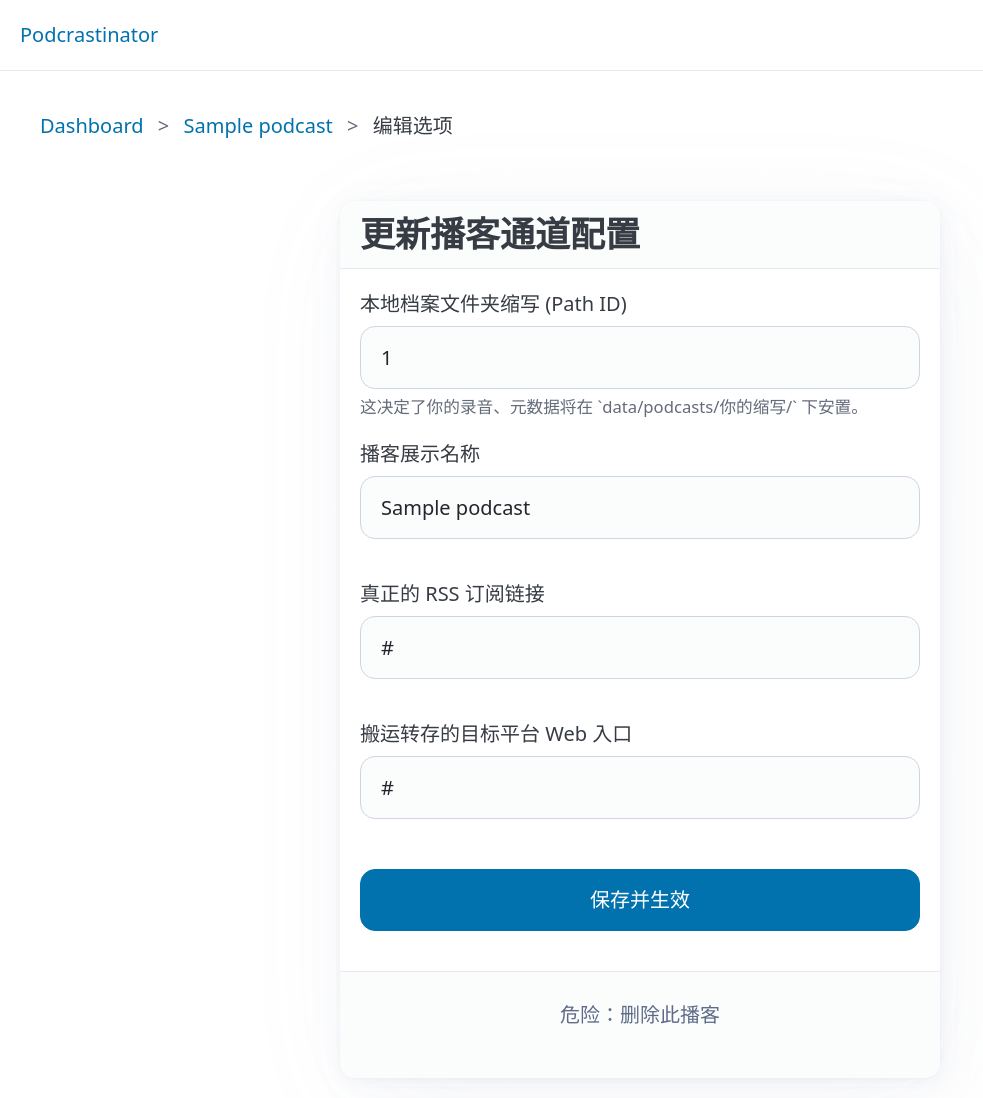
After one commit to ChaosBeiduo/podcrastinator, a FastAPI app: template templates/edit_podcast.html in a window 1280 px wide. The commit adds this page. Shown: the whole page, without its empty margins (0-983 px from the left). Run offline with FastAPI, Linux system fonts and the light colour scheme; the template is opened without the code that fills it: most values are stand-ins (such as "Sample title", 1, 10 or a date in 2020); some libraries are stand-ins or nearby versions.

Commit message:
feat: add CRUD functionality for podcast management with new edit and creation interfaces

```diff
--- a/app.py
+++ b/app.py
@@ -1,7 +1,7 @@
 import os
 from contextlib import asynccontextmanager
 import uvicorn
-from fastapi import FastAPI, Request, BackgroundTasks
+from fastapi import FastAPI, Request, BackgroundTasks, Form
 from fastapi.templating import Jinja2Templates
 from fastapi.staticfiles import StaticFiles
 from fastapi.responses import HTMLResponse, RedirectResponse
@@ -69,6 +69,45 @@ async def podcast_detail(request: Request, podcast_id: str):
         context={"podcast": podcast, "episodes": eps}
     )
 
+@app.get("/podcast/{podcast_id}/edit", response_class=HTMLResponse)
+async def edit_podcast_page(request: Request, podcast_id: str):
+    podcast = StorageManager.get_podcast(podcast_id)
+    if not podcast:
+        return RedirectResponse("/")
+    return templates.TemplateResponse(request, "edit_podcast.html", {"podcast": podcast})
+
+@app.post("/podcast/{podcast_id}/edit")
+async def save_edited_podcast(
+    podcast_id: str,
+    id: str = Form(...),
+    title: str = Form(...),
+    rss_url: str = Form(...),
+    target_upload_url: str = Form(...)
+):
+    new_pod = PodcastConfig(id=id, title=title, rss_url=rss_url, target_upload_url=target_upload_url)
+    StorageManager.update_podcast(old_id=podcast_id, new_podcast=new_pod)
+    return RedirectResponse(f"/podcast/{id}", status_code=303)
+
+@app.post("/podcast/{podcast_id}/delete")
+async def delete_podcast(podcast_id: str):
+    StorageManager.delete_podcast(podcast_id)
+    return RedirectResponse("/", status_code=303)
+
+@app.get("/new", response_class=HTMLResponse)
+async def new_podcast_page(request: Request):
+    return templates.TemplateResponse(request, "edit_podcast.html", {"podcast": None})
+
+@app.post("/new")
+async def create_new_podcast(
+    id: str = Form(...),
+    title: str = Form(...),
+    rss_url: str = Form(...),
+    target_upload_url: str = Form(...)
+):
+    new_pod = PodcastConfig(id=id, title=title, rss_url=rss_url, target_upload_url=target_upload_url)
+    StorageManager.save_podcast(new_pod)
+    return RedirectResponse(f"/podcast/{id}", status_code=303)
+
 @app.post("/api/podcast/{podcast_id}/sync")
 async def sync_podcast(podcast_id: str):
     podcast = StorageManager.get_podcast(podcast_id)
--- a/templates/base.html
+++ b/templates/base.html
@@ -1,5 +1,6 @@
 <!DOCTYPE html>
 <html lang="en">
+
 <head>
     <meta charset="UTF-8">
     <meta name="viewport" content="width=device-width, initial-scale=1.0">
@@ -13,7 +14,10 @@
         :root {
             --pico-border-radius: 0.75rem;
         }
-        main { padding-top: 2rem; }
+
+        main {
+            padding-top: 2rem;
+        }
 
         .badge {
             display: inline-block;
@@ -25,10 +29,26 @@
             color: var(--pico-secondary-inverse);
             white-space: nowrap;
         }
-        .badge.success { background-color: #2e7d32; color: white; }
-        .badge.warning { background-color: #f57c00; color: white; }
-        .badge.error { background-color: #c62828; color: white; }
-        .badge.info { background-color: #1565c0; color: white; }
+
+        .badge.success {
+            background-color: #2e7d32;
+            color: white;
+        }
+
+        .badge.warning {
+            background-color: #f57c00;
+            color: white;
+        }
+
+        .badge.error {
+            background-color: #c62828;
+            color: white;
+        }
+
+        .badge.info {
+            background-color: #1565c0;
+            color: white;
+        }
 
         .card {
             padding: 1.5rem;
@@ -41,6 +61,7 @@
             color: inherit;
             display: block;
         }
+
         .card:hover {
             transform: translateY(-2px);
             box-shadow: 0 10px 15px -3px rgba(0, 0, 0, 0.1);
@@ -51,7 +72,9 @@
             border-spacing: 0;
             width: 100%;
         }
-        th, td {
+
+        th,
+        td {
             padding: 1rem;
             border-bottom: 1px solid var(--pico-muted-border-color);
             vertical-align: middle;
@@ -66,13 +89,11 @@
         }
     </style>
 </head>
+
 <body>
     <nav class="container-fluid" style="border-bottom: 1px solid var(--pico-muted-border-color);">
         <ul>
-            <li><strong style="font-size:1.2rem;">🎙️ Podcrastinator Central</strong></li>
-        </ul>
-        <ul>
-            <li><a href="/">Dashboard</a></li>
+            <li><a href="/">Podcrastinator</a></li>
         </ul>
     </nav>
 
@@ -80,4 +101,5 @@
         {% block content %}{% endblock %}
     </main>
 </body>
+
 </html>
--- /dev/null
+++ b/templates/edit_podcast.html
@@ -0,0 +1,45 @@
+{% extends "base.html" %}
+{% block content %}
+<nav aria-label="breadcrumb">
+  <ul>
+    <li><a href="/">Dashboard</a></li>
+    {% if podcast %}
+        <li><a href="/podcast/{{ podcast.id }}">{{ podcast.title }}</a></li>
+        <li>编辑选项</li>
+    {% else %}
+        <li>新频道配置</li>
+    {% endif %}
+  </ul>
+</nav>
+
+<article style="max-width: 600px; margin: 0 auto; margin-top: 2rem;">
+    <header>
+        <h2 style="margin-bottom: 0;">{% if podcast %}更新播客通道配置{% else %}注册崭新播客通道{% endif %}</h2>
+    </header>
+    <form action="/podcast/{{ podcast.id ~ '/edit' if podcast else 'new' }}" method="post">
+
+        <label for="id">本地档案文件夹缩写 (Path ID)</label>
+        <!-- 如果是修改，通过 input value 可以让原名叫 default_podcast 的改掉 -->
+        <input type="text" id="id" name="id" value="{{ podcast.id if podcast else '' }}" required placeholder="例: made_by_google" aria-describedby="id-helper">
+        <small id="id-helper">这决定了你的录音、元数据将在 `data/podcasts/你的缩写/` 下安置。</small>
+
+        <label for="title" style="margin-top: 1rem;">播客展示名称</label>
+        <input type="text" id="title" name="title" value="{{ podcast.title if podcast else '' }}" required placeholder="如: Google 开发者播客">
+
+        <label for="rss_url" style="margin-top: 1rem;">真正的 RSS 订阅链接</label>
+        <input type="url" id="rss_url" name="rss_url" value="{{ podcast.rss_url if podcast else '' }}" required placeholder="https://feed.domain.com/...">
+
+        <label for="target_upload_url" style="margin-top: 1rem;">搬运转存的目标平台 Web 入口</label>
+        <input type="url" id="target_upload_url" name="target_upload_url" value="{{ podcast.target_upload_url if podcast else '' }}" required placeholder="https://my.eudic.net/Ting/uploadFile...">
+
+        <button type="submit" style="margin-top: 1.5rem;">保存并生效</button>
+    </form>
+    {% if podcast %}
+    <footer style="text-align: right;">
+        <form action="/podcast/{{ podcast.id }}/delete" method="post" style="margin-bottom: 0;" onsubmit="return confirm('确认要从列表中彻底移除本播客通道配置吗？这不会删除物理磁盘上已存的文件。')">
+            <button type="submit" class="outline secondary" style="border: none;">危险：删除此播客</button>
+        </form>
+    </footer>
+    {% endif %}
+</article>
+{% endblock %}
```
Also changed, not shown: core/storage.py (+29 -0 lines), templates/index.html (+6 -6 lines), templates/podcast.html (+11 -8 lines).
